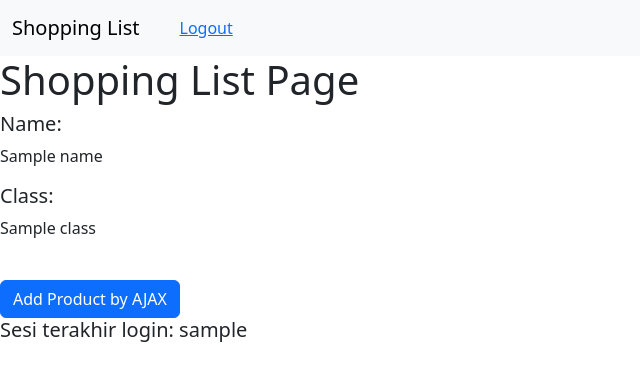
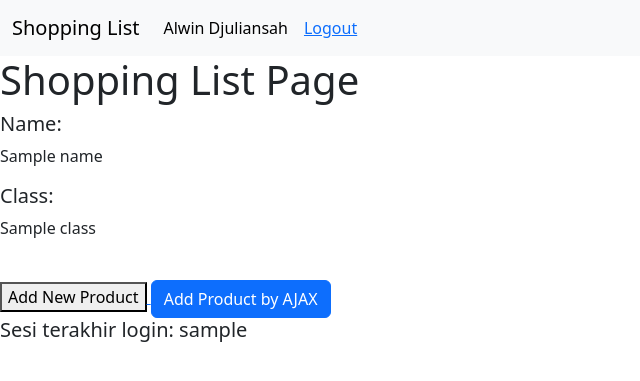
Before and after one commit to SkyClave/shopping-list, a Django app: template main/templates/main.html in a window 1280 px wide. Shown: the top 381 px of the page, without its empty margins (0-640 px from the left). Run offline with Django 4.2, Linux system fonts and the light colour scheme; the template is opened without the code that fills it: most values are stand-ins (such as "Sample title", 1, 10 or a date in 2020); data that the repository does not hold is empty.

Commit message:
tutorial 5 done

```diff
--- a/main/templates/main.html
+++ b/main/templates/main.html
@@ -10,7 +10,7 @@
 		<div class="collapse navbar-collapse" id="navbarSupportedContent">
 		  <ul class="navbar-nav me-auto mb-2 mb-lg-0">
 			<li class="nav-item">
-			  <a class="nav-link active" aria-current="page"></a>
+			  <a class="nav-link active" aria-current="page">Alwin Djuliansah</a>
 			</li>
 			<li class="nav-link active">
 			  <a href="{% url 'main:logout' %}">
@@ -32,6 +32,11 @@
 
 	<br />
 
+	<a href="{% url 'main:create_product' %}">
+		<button>
+			Add New Product
+		</button>
+	</a>
 
 	<button type="button" class="btn btn-primary" data-bs-toggle="modal" data-bs-target="#exampleModal">Add Product by AJAX</button>
 	<div class="modal fade" id="exampleModal" tabindex="-1" aria-labelledby="exampleModalLabel" aria-hidden="true">
```
